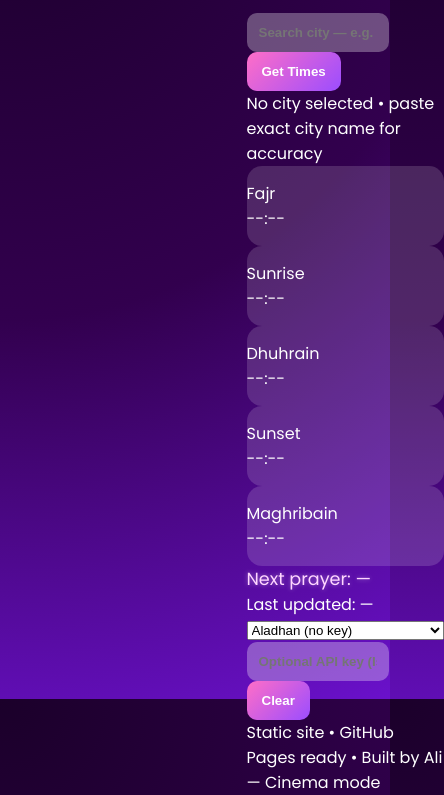
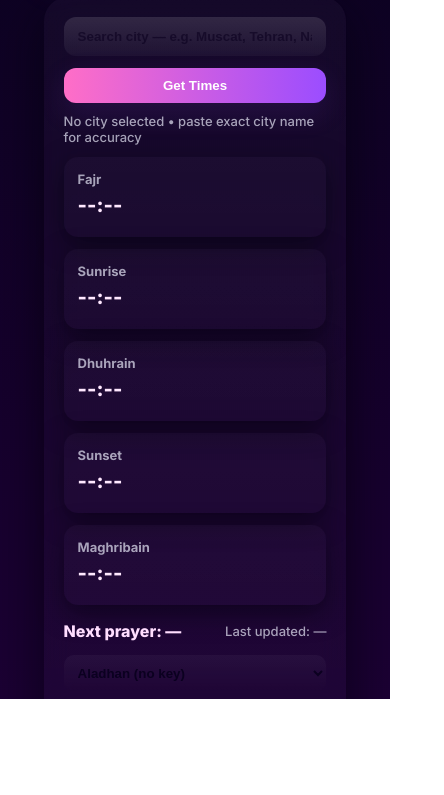
Before and after one commit to DaDark12/Namaz_Prayer_Times_Website, a plain HTML site: page index.html in a window 390 px wide. Shown: the part 145-940 px from the top of the page, 444 px wide, since content can reach past the window. After the commit the page ends 844 px from the top, so only its background shows below. Drawn offline with Linux system fonts and the light colour scheme; a script that the page names is missing.

Commit message:
Refactor CSS for improved styling and responsiveness
Refactor CSS for improved styling and responsiveness. More detail and styling.

```diff
--- a/style.css
+++ b/style.css
@@ -1,129 +1,78 @@
-@import url('https://fonts.googleapis.com/css2?family=Poppins:wght@400;600&display=swap');
+/* style.css — cinematic, glassmorphism, responsive, subtle motion */
+@import url('https://fonts.googleapis.com/css2?family=Inter:wght@300;500;700;800&family=Montserrat:wght@600&display=swap');
 
-body {
-  margin: 0;
-  height: 100vh;
-  display: flex;
-  justify-content: center;
-  align-items: center;
-  background: radial-gradient(circle at top left, #1b002a, #32004e, #6a11cb);
-  color: white;
-  font-family: 'Poppins', sans-serif;
-  overflow: hidden;
+:root{
+  --bg-1:#0b0320;
+  --bg-2:#1b0033;
+  --glass-bg: rgba(255,255,255,0.06);
+  --glass-strong: rgba(255,255,255,0.12);
+  --muted: rgba(230,230,245,0.7);
+  --accent-1: #ff6ec7;
+  --accent-2: #9b4dff;
+  --radius:18px;
+  --max-w:1100px;
+  --easing: cubic-bezier(.16,.84,.32,1);
 }
 
-.background {
-  position: absolute;
-  width: 100%;
-  height: 100%;
-  background: url('assets/bg.svg') no-repeat center/cover;
-  opacity: 0.08;
-  z-index: 0;
+/* page reset */
+*{box-sizing:border-box}
+html,body{height:100%;margin:0;background:linear-gradient(180deg,var(--bg-1),var(--bg-2));font-family:Inter,system-ui,-apple-system,Segoe UI,Roboto,"Helvetica Neue",Arial;color:#fff;overflow:auto}
+canvas#bgCanvas{position:fixed;inset:0;z-index:0;display:block}
+
+/* main wrapper */
+.wrap{position:relative;z-index:2;max-width:var(--max-w);margin:40px auto;padding:28px;width:92%}
+
+/* brand */
+.brand{display:flex;gap:16px;align-items:center;margin-bottom:18px}
+.logo{font-size:36px;filter:drop-shadow(0 6px 18px rgba(155,77,255,0.18))}
+.brand h1{margin:0;font-weight:800;font-family:Montserrat,Inter;font-size:20px;letter-spacing:0.6px}
+.tagline{margin:0;color:var(--muted);font-size:13px}
+
+/* panel */
+.panel{padding:20px;border-radius:24px;background:linear-gradient(180deg, rgba(255,255,255,0.03), rgba(255,255,255,0.02));box-shadow:0 14px 50px rgba(3,2,10,0.6);backdrop-filter: blur(12px);transition:transform .45s var(--easing)}
+.panel:hover{transform:translateY(-6px)}
+
+/* search row */
+.search-row{display:flex;gap:12px;align-items:center;margin-bottom:10px}
+.search-row input{flex:1;padding:12px 14px;border-radius:12px;border:none;background:linear-gradient(180deg, rgba(255,255,255,0.12), rgba(255,255,255,0.04));outline:none;font-weight:600;color:#0b0020}
+.search-row input::placeholder{color:rgba(11,0,32,0.6)}
+.btn-primary{background:linear-gradient(90deg,var(--accent-1),var(--accent-2));border:none;padding:10px 14px;border-radius:12px;color:white;font-weight:700;cursor:pointer;box-shadow:0 10px 30px rgba(155,77,255,0.12)}
+.btn-primary:active{transform:translateY(1px)}
+
+/* meta */
+.meta{color:var(--muted);font-size:13px;margin-bottom:12px}
+
+/* grid of cards */
+.grid{display:grid;grid-template-columns:repeat(2,minmax(160px,1fr));gap:14px;margin-bottom:16px}
+.card{padding:14px;border-radius:14px;background:linear-gradient(180deg, rgba(255,255,255,0.02), rgba(255,255,255,0.01));transition:all .28s var(--easing);box-shadow:0 8px 26px rgba(2,2,8,0.5)}
+.card:hover{transform:translateY(-6px);box-shadow:0 26px 80px rgba(2,2,8,0.6)}
+.label{font-weight:700;color:var(--muted);font-size:13px}
+.time{font-size:20px;font-weight:800;margin-top:6px;color:#ffe8ff}
+.sub{font-size:12px;color:rgba(230,230,245,0.65);margin-top:6px}
+
+/* next & updated */
+.next-row{display:flex;justify-content:space-between;align-items:center;margin-top:6px;gap:12px}
+.next{font-weight:800;color:#ffdeff}
+.updated{color:var(--muted);font-size:13px}
+
+/* controls */
+.controls{display:flex;gap:10px;align-items:center;margin-top:14px}
+select, input#apiKey{padding:10px;border-radius:10px;border:none;background:linear-gradient(180deg, rgba(255,255,255,0.04), transparent);outline:none;color:#0b0020;font-weight:600}
+.btn-ghost{padding:9px 12px;border-radius:10px;background:transparent;border:1px solid rgba(255,255,255,0.06);color:var(--muted);cursor:pointer}
+
+/* footer */
+.footer{text-align:center;color:var(--muted);margin-top:16px;font-size:13px}
+
+/* responsive */
+@media (max-width:760px){
+  .grid{grid-template-columns:1fr;gap:12px}
+  .search-row{flex-direction:column;align-items:stretch}
+  .controls{flex-direction:column;align-items:stretch}
 }
 
-.app {
-  position: relative;
-  z-index: 1;
-  text-align: center;
-  padding: 40px;
-  border-radius: 25px;
-  backdrop-filter: blur(25px);
-  background: rgba(255, 255, 255, 0.12);
-  box-shadow: 0 8px 40px rgba(0, 0, 0, 0.4);
-  animation: fadeIn 1s ease-in-out;
+/* little motion */
+@keyframes pulse {
+  0%{box-shadow:0 6px 30px rgba(155,77,255,0.08)}
+  50%{box-shadow:0 16px 60px rgba(155,77,255,0.12)}
+  100%{box-shadow:0 6px 30px rgba(155,77,255,0.08)}
 }
-
-.title {
-  font-size: 1.8em;
-  margin-bottom: 15px;
-  color: #ffdcff;
-  text-shadow: 0 0 15px rgba(255, 220, 255, 0.6);
-}
-
-.search-bar {
-  display: flex;
-  justify-content: center;
-  gap: 10px;
-  margin-bottom: 25px;
-}
-
-input {
-  background: rgba(255, 255, 255, 0.3);
-  border: none;
-  border-radius: 10px;
-  padding: 12px;
-  width: 60%;
-  color: #000;
-  font-weight: 600;
-  outline: none;
-  transition: 0.3s;
-}
-
-input:focus {
-  background: rgba(255, 255, 255, 0.5);
-}
-
-button {
-  border: none;
-  border-radius: 10px;
-  padding: 12px 15px;
-  font-weight: 600;
-  cursor: pointer;
-  color: #fff;
-  background: linear-gradient(135deg, #ff6ec7, #9b4dff);
-  transition: 0.3s;
-}
-
-button:hover {
-  transform: scale(1.05);
-  box-shadow: 0 0 15px rgba(255, 110, 199, 0.5);
-}
-
-.times {
-  display: grid;
-  grid-template-columns: 1fr 1fr;
-  gap: 15px;
-  margin-bottom: 20px;
-}
-
-.card {
-  background: rgba(255, 255, 255, 0.15);
-  border-radius: 15px;
-  padding: 15px 0;
-  transition: 0.4s;
-}
-
-.card:hover {
-  transform: translateY(-5px);
-  background: rgba(255, 255, 255, 0.25);
-}
-
-.card span {
-  display: block;
-  font-weight: 600;
-  font-size: 1.1em;
-}
-
-.card p {
-  margin: 5px 0 0;
-  font-size: 1.2em;
-  font-weight: 500;
-  color: #ffe8ff;
-}
-
-.next {
-  font-size: 1.1em;
-  color: #ffd6ff;
-  text-shadow: 0 0 5px rgba(255,255,255,0.4);
-  animation: fadeUp 1.2s ease-in-out;
-}
-
-@keyframes fadeIn {
-  from { opacity: 0; transform: scale(0.95); }
-  to { opacity: 1; transform: scale(1); }
-}
-
-@keyframes fadeUp {
-  from { opacity: 0; transform: translateY(10px); }
-  to { opacity: 1; transform: translateY(0); }
-}
```
